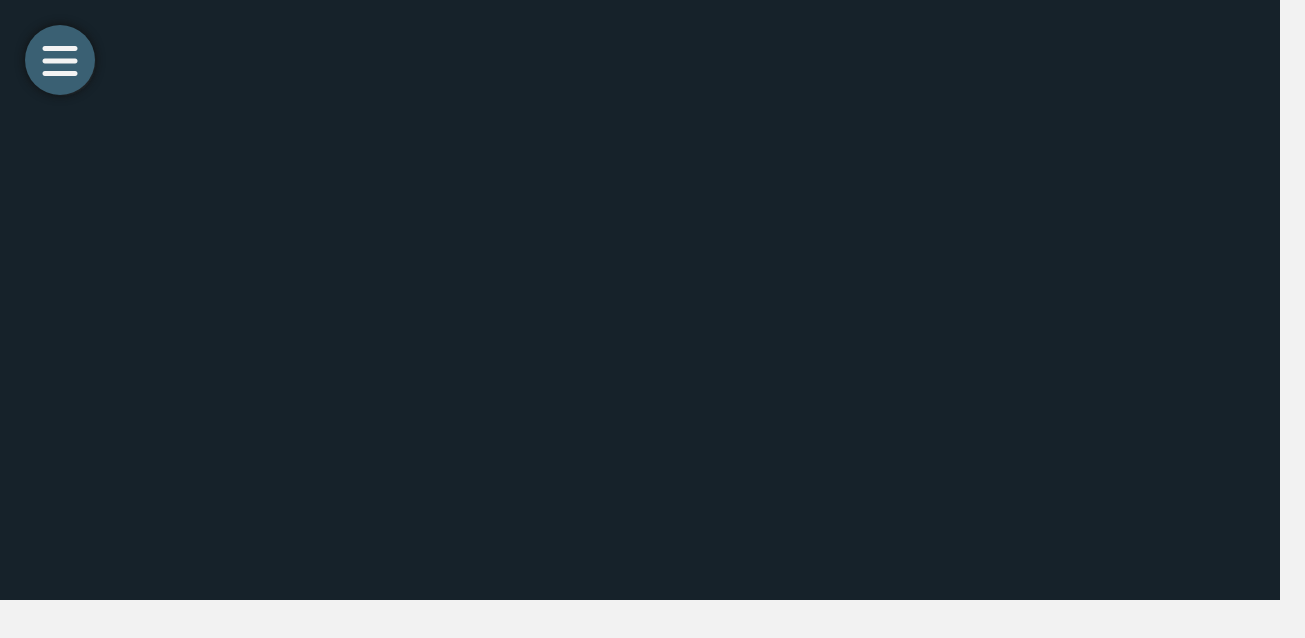
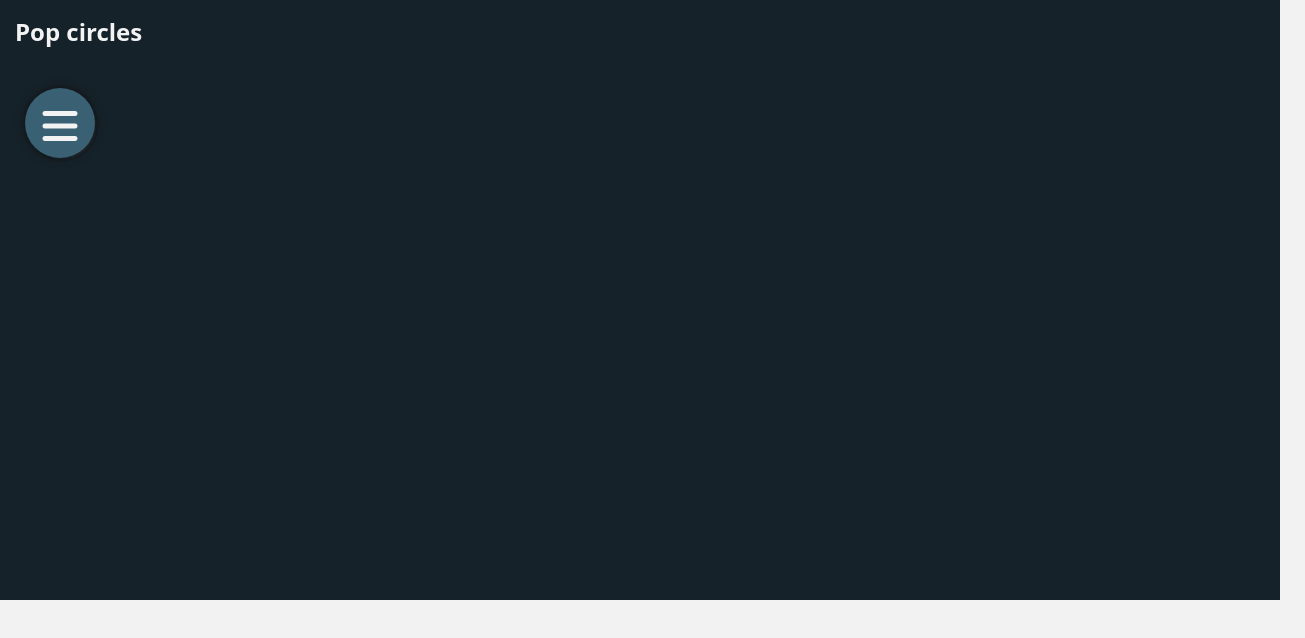
Before and after one commit to GrzegorzJarosz/myMenus, a plain HTML site: page index.html in a window 1280 px wide. Shown: the whole page, 1305 px wide, since content can reach past the window. Drawn offline with Linux system fonts and the light colour scheme.

Commit message:
menu tittle added

```diff
--- a/css/styles.css
+++ b/css/styles.css
@@ -1,6 +1,6 @@
 /*---popcircles---*/
 .pop-circles .pop-c-nav-cont {
-  position: fixed;
+  position: relative;
   left: 25px;
   top: 25px;
   display: block; }
@@ -52,7 +52,11 @@
 
 body {
   background-color: #f2f2f2;
-  color: #333; }
+  color: #333;
+  font-family: 'Open Sans', sans-serif; }
+
+.menu-tittle {
+  padding: 15px; }
 
 .pop-circles {
   background-color: #16222A;
--- a/index.html
+++ b/index.html
@@ -9,6 +9,9 @@
 	</head>
 	<body>
 		<section class="pop-circles">
+			<div class="menu-tittle">
+				<h2>Pop circles</h2>
+			</div>
 			<div class="pop-c-nav-cont">
 				<div class="pop-c-nav-base">
 					<i class="fa fa-bars" aria-hidden="true"></i>
```
